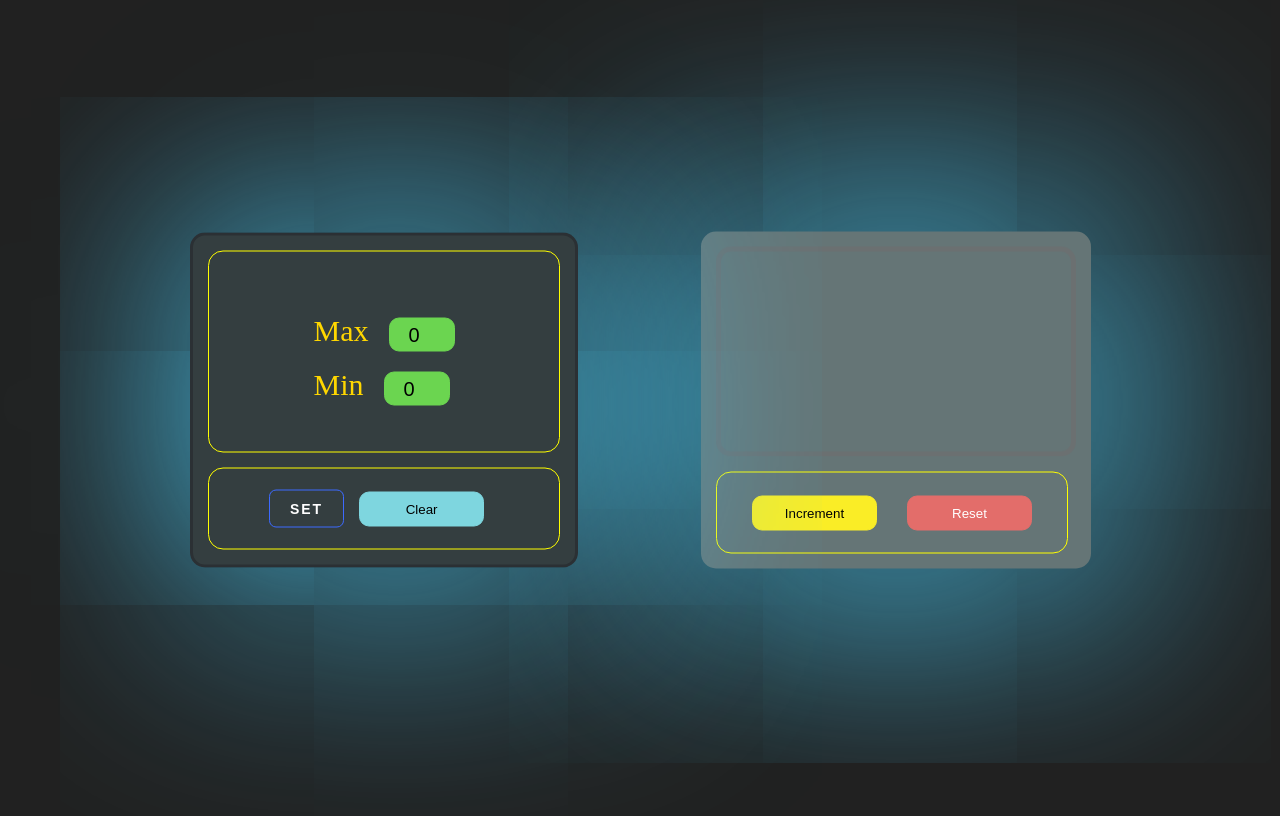
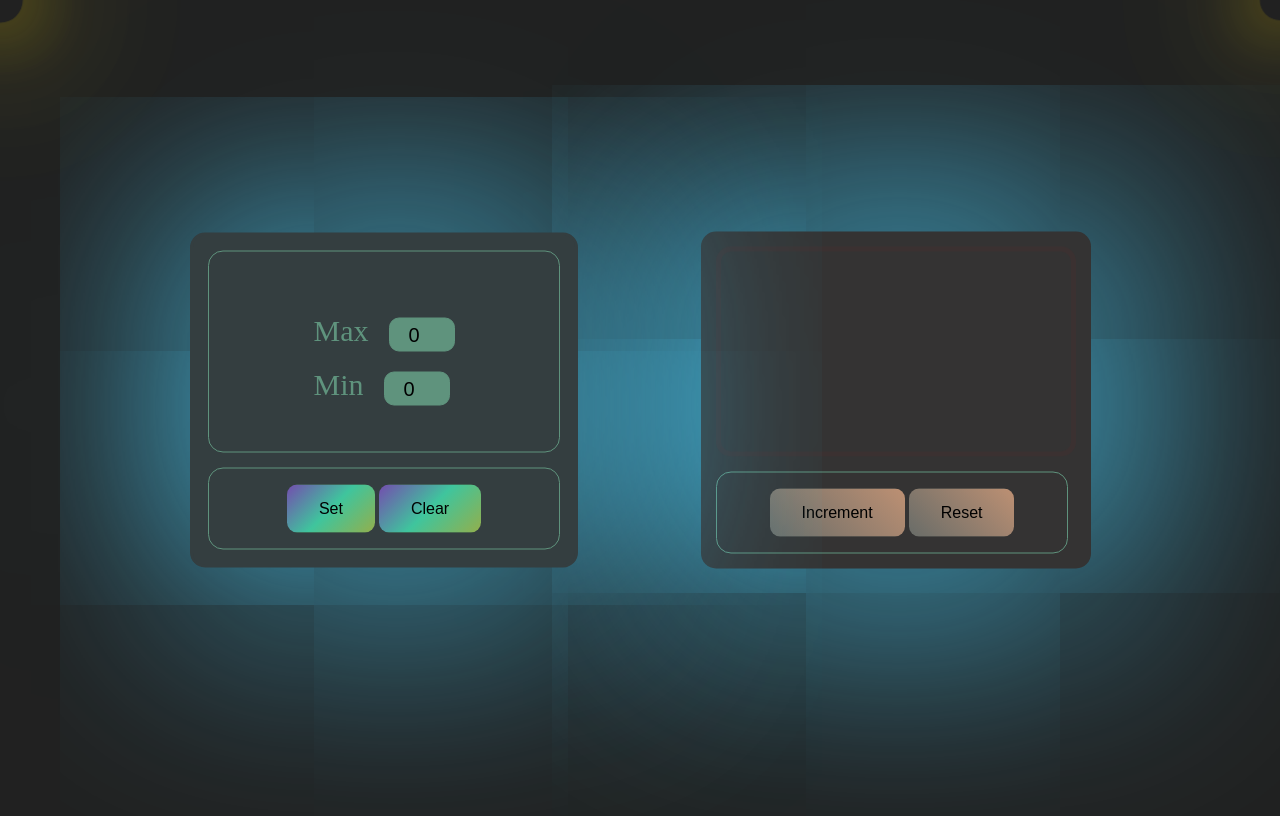
Before and after one commit to Zaitsev-AV/Counter, a React (Vite) app: page / in a window 1280 px wide. Built offline with nearby package versions, Linux system fonts and the light colour scheme.

Commit message:
Adding new styling

```diff
--- a/src/App.css
+++ /dev/null
@@ -1,18 +0,0 @@
-body {
-    width: 90%;
-    height: 100vh;
-    background-color: #212121;
-}
-
-.App {
-    position: absolute;
-    top: 50%;
-    left: 70%;
-    margin-right: -50%;
-    transform: translate(-50%, -50%);
-    border-radius: 15px;
-    border: none ;
-    padding: 15px;
-    background-color:   #657576;
-    box-shadow: 1px 3px 250px 30px #4bcffa;
-}
--- /dev/null
+++ b/src/App.module.css
@@ -0,0 +1,67 @@
+body {
+    width: 90%;
+    height: 100vh;
+    background-color: #212121;
+    overflow: hidden;
+}
+
+.app {
+    position: absolute;
+    top: 50%;
+    left: 70%;
+    margin-right: -50%;
+    transform: translate(-50%, -50%);
+    border-radius: 15px;
+    border: none ;
+    padding: 15px;
+    background-color: #343333;
+    box-shadow: 1px 3px 250px 30px #4bcffa;
+}
+
+.background {
+    /*position: fixed;*/
+    top: 0;
+    left: 0;
+    height: 100vh;
+    width: 100vw;
+    z-index: -1;
+}
+
+.background::before {
+    content: "";
+    position: absolute;
+    top: -30px;
+    left: -30px;
+    height: 60px;
+    width: 60px;
+    border-radius: 50%;
+    box-shadow: 0 0 190px #FFD700, 0 0 100px #FFD700, 0 0 290px #FFD700, 0 0 450px #FFD700;
+    animation: glow 2s linear infinite;
+}
+
+.background::after {
+    content: "";
+    position: absolute;
+    top: -30px;
+    right: -30px;
+    height: 60px;
+    width: 60px;
+    border-radius: 50%;
+    box-shadow: 0 0 190px #FFD700, 0 0 100px #FFD700, 0 0 290px #FFD700, 0 0 450px #FFD700;
+    animation: glow 3s linear infinite;
+}
+
+@keyframes glow {
+    0% {
+        transform: scale(0.5);
+        opacity: 0.5;
+    }
+    50% {
+        transform: scale(1);
+        opacity: 1;
+    }
+    100% {
+        transform: scale(0.5);
+        opacity: 0.5;
+    }
+}
--- a/src/App.tsx
+++ b/src/App.tsx
@@ -1,6 +1,7 @@
-import './App.css'
+import './App.module.css'
 import {Counter} from "./components/Counter/Counter";
 import {CounterTuner} from "./components/tuner/CounterTuner";
+import s from './App.module.css'
 
 
 function App() {
@@ -19,13 +20,13 @@ function App() {
 
 
 	return (
-		<>
-			<div className="App">
-				<Counter />
+
+			<div className={ s.background }>
+				<div className={ s.app }>
+					<Counter />
+				</div>
+				<CounterTuner />
 			</div>
-			<CounterTuner />
-		</>
-
 	)
 }
 
--- a/src/components/Button/Button.module.css
+++ b/src/components/Button/Button.module.css
@@ -1,171 +1,266 @@
 .inc {
+    background-color: #4CAF50;
+    background-image: linear-gradient(45deg, #4CAF50, #FF8C00);
+    border: none;
+    border-radius: 10px;
+    color: #000000;
+    cursor: pointer;
     display: inline-block;
-    width: 125px;
-    height: 35px;
-    background-color: #faed26;
-    border: 1px solid #faed26;
-    border-radius: 10px;
-    margin: 15px;
-    color: black;
-    /*box-shadow: 5px 3px 7px 5px wheat;*/
-    cursor: pointer;
-}
-
-.reset {
-    display: inline-block;
-    width: 125px;
-    height: 35px;
-    background-color: #e36d6a;
-    border: 1px solid #e36d6a;
-    border-radius: 10px;
-    margin: 15px;
-    color: white;
-    /*box-shadow: 5px 3px 7px 5px wheat;*/
-    cursor: pointer;
+    font-size: 16px;
+    margin: 4px 2px;
+    padding: 15px 32px;
+    position: relative;
+    text-align: center;
+    text-decoration: none;
+    z-index: 1;
 }
 
 .inc:hover {
+    box-shadow: 0 0 10px #4CAF50;
+    transform: scale(1.05);
+}
+
+.inc::before {
+    background-image: linear-gradient(-45deg, #4CAF50, #FF8C00, #4CAF50);
+    border-radius: 10px;
+    content: "";
+    height: 100%;
+    left: 0;
+    opacity: 0;
+    position: absolute;
+    top: 0;
+    transition: opacity 0.3s ease-in-out;
+    width: 100%;
+    z-index: -1;
+}
+.inc:hover::before {
+    opacity: 1;
+}
+
+@keyframes gradient {
+    0% {
+        background-position: 0% 50%;
+    }
+
+    50% {
+        background-position: 100% 50%;
+    }
+
+    100% {
+        background-position: 0% 50%;
+    }
+}
+.reset {
+    background-color: #4CAF50;
+    background-image: linear-gradient(45deg, #4CAF50, #FF8C00);
+    border: none;
+    border-radius: 10px;
+    color: #000000;
+    cursor: pointer;
     display: inline-block;
-    width: 150px;
-    height: 45px;
-    font-size: 15px;
-    background-color: #c8e365;
-    border: 1px solid #c8e365;
+    font-size: 16px;
+    margin: 4px 2px;
+    padding: 15px 32px;
+    position: relative;
+    text-align: center;
+    text-decoration: none;
+    z-index: 1;
+}
+
+.reset:hover {
+    box-shadow: 0 0 10px #4CAF50;
+    transform: scale(1.05);
+}
+
+.reset::before {
+    background-image: linear-gradient(-45deg, #4CAF50, #FF8C00, #4CAF50);
+    border-radius: 10px;
+    content: "";
+    height: 100%;
+    left: 0;
+    opacity: 0;
+    position: absolute;
+    top: 0;
+    transition: opacity 0.3s ease-in-out;
+    width: 100%;
+    z-index: -1;
+}
+
+.reset:hover::before {
+    opacity: 1;
+}
+
+@keyframes gradient {
+    0% {
+        background-position: 0% 50%;
+    }
+
+    50% {
+        background-position: 100% 50%;
+    }
+
+    100% {
+        background-position: 0% 50%;
+    }
+}
+
+.clear {
+    background-color: #4CAF50;
+    background-image: linear-gradient(-45deg, #93af4c, #3fc59d, #744caf);
+    border: none;
     border-radius: 10px;
     color: black;
     cursor: pointer;
+    display: inline-block;
+    font-size: 16px;
+    margin: 4px 2px;
+    padding: 15px 32px;
+    position: relative;
+    text-align: center;
+    text-decoration: none;
+    z-index: 1;
 }
 
-.reset:hover {
-    display: inline-block;
-    width: 150px;
-    height: 45px;
-    font-size: 15px;
-    background-color: firebrick;
-    border: 1px solid firebrick;
-    border-radius: 10px;
-    color: white;
-    cursor: pointer;
+.clear:hover {
+    box-shadow: 0 0 10px #4CAF50;
+    transform: scale(1.05);
 }
 
-.inc:active {
-    display: inline-block;
-    width: 150px;
-    height: 45px;
-    background-color: #6bd550;
-    border: 1px solid #6bd550;
+.clear::before {
+    background-image: linear-gradient(-45deg, #d0da51, #FF8C00, #7d1ff3);
+    border-radius: 10px;
+    content: "";
+    height: 100%;
+    left: 0;
+    opacity: 0;
+    position: absolute;
+    top: 0;
+    transition: opacity 0.3s ease-in-out;
+    width: 100%;
+    z-index: -1;
+}
+
+.clear:hover::before {
+    opacity: 1;
+}
+
+@keyframes gradient {
+    0% {
+        background-position: 0% 50%;
+    }
+
+    50% {
+        background-position: 100% 50%;
+    }
+
+    100% {
+        background-position: 0% 50%;
+    }
+}
+
+.set {
+    background-color: #4CAF50;
+    background-image: linear-gradient(-45deg, #93af4c, #3fc59d, #744caf);
+    border: none;
     border-radius: 10px;
     color: black;
     cursor: pointer;
-}
-
-.reset:active {
     display: inline-block;
-    width: 150px;
-    height: 45px;
-    background-color: hotpink;
-    border: 1px solid hotpink;
-    border-radius: 10px;
-    color: white;
-    cursor: pointer;
-}
-.clear {
-    display: inline-block;
-    width: 125px;
-    height: 35px;
-    background-color: #7ed6df;
-    border: 1px solid #7ed6df;
-    border-radius: 10px;
-    margin: 15px;
-    color: black;
-    /*box-shadow: 3px 2px 10px 2px black,*/
-    /*inset -7px 7px 15px 7px grey;*/
-    cursor: pointer;
-}
-
-.clear:hover {
-    display: inline-block;
-    width: 150px;
-    height: 45px;
-    background-color: #7ed6df;
-    border: 1px solid #7ed6df;
-    border-radius: 10px;
-    font-size: 15px;
-    margin: 15px;
-    color: black;
-    /*box-shadow: 3px 2px 10px 2px black,*/
-    /*inset 7px 7px 15px 7px grey;;*/
-    cursor: pointer;
-}
-.set {
+    font-size: 16px;
+    margin: 4px 2px;
+    padding: 15px 32px;
     position: relative;
-    padding: 10px 20px;
-    border-radius: 7px;
-    border: 1px solid rgb(61, 106, 255);
-    font-size: 14px;
-    text-transform: uppercase;
-    font-weight: 600;
-    letter-spacing: 2px;
-    background: transparent;
-    color: #fff;
-    overflow: hidden;
-    box-shadow: 0 0 0 0 transparent;
-    -webkit-transition: all 0.2s ease-in;
-    -moz-transition: all 0.2s ease-in;
-    transition: all 0.2s ease-in;
+    text-align: center;
+    text-decoration: none;
+    z-index: 1;
 }
 
 .set:hover {
-    background: rgb(61, 106, 255);
-    box-shadow: 0 0 30px 5px rgba(0, 142, 236, 0.815);
-    -webkit-transition: all 0.2s ease-out;
-    -moz-transition: all 0.2s ease-out;
-    transition: all 0.2s ease-out;
+    box-shadow: 0 0 10px #4CAF50;
+    transform: scale(1.05);
+}
+
+.set::before {
+    background-image: linear-gradient(-45deg, #d0da51, #FF8C00, #7d1ff3);
+    border-radius: 10px;
+    content: "";
+    height: 100%;
+    left: 0;
+    opacity: 0;
+    position: absolute;
+    top: 0;
+    transition: opacity 0.3s ease-in-out;
+    width: 100%;
+    z-index: -1;
 }
 
 .set:hover::before {
-    -webkit-animation: sh02 0.5s 0s linear;
-    -moz-animation: sh02 0.5s 0s linear;
-    animation: sh02 0.5s 0s linear;
+    opacity: 1;
 }
 
-.set::before {
-    content: '';
-    display: block;
-    width: 0px;
-    height: 86%;
-    position: absolute;
-    top: 7%;
-    left: 0%;
-    opacity: 0;
-    background: #fff;
-    box-shadow: 0 0 50px 30px #fff;
-    -webkit-transform: skewX(-20deg);
-    -moz-transform: skewX(-20deg);
-    -ms-transform: skewX(-20deg);
-    -o-transform: skewX(-20deg);
-    transform: skewX(-20deg);
-}
-
-@keyframes sh02 {
-    from {
-        opacity: 0;
-        left: 0%;
+@keyframes gradient {
+    0% {
+        background-position: 0% 50%;
     }
 
     50% {
-        opacity: 1;
+        background-position: 100% 50%;
     }
 
-    to {
-        opacity: 0;
-        left: 100%;
+    100% {
+        background-position: 0% 50%;
     }
 }
 
-.set:active {
-    box-shadow: 0 0 0 0 transparent;
-    -webkit-transition: box-shadow 0.2s ease-in;
-    -moz-transition: box-shadow 0.2s ease-in;
-    transition: box-shadow 0.2s ease-in;
+.disabled {
+    background-color: #7d867d;
+    background-image: linear-gradient(45deg, #686c68, #bd9073);
+    border: none;
+    border-radius: 10px;
+    color: #000000;
+    cursor: pointer;
+    display: inline-block;
+    font-size: 16px;
+    margin: 4px 2px;
+    padding: 15px 32px;
+    position: relative;
+    text-align: center;
+    text-decoration: none;
+    z-index: 1;
 }
+
+.disabled:hover {
+    box-shadow: 0 0 15px #aabdab;
+    transform: scale(1.05);
+}
+
+.disabled::before {
+    background-image: linear-gradient(-45deg, #626b62, #c2ab90, #7bcbb8);
+    border-radius: 10px;
+    content: "";
+    height: 100%;
+    left: 0;
+    opacity: 0;
+    position: absolute;
+    top: 0;
+    transition: opacity 0.3s ease-in-out;
+    width: 100%;
+    z-index: -1;
+}
+.disabled:hover::before {
+    opacity: 1;
+}
+
+@keyframes gradient {
+    0% {
+        background-position: 0% 50%;
+    }
+
+    50% {
+        background-position: 100% 50%;
+    }
+
+    100% {
+        background-position: 0% 50%;
+    }
+}
--- a/src/components/Button/Button.tsx
+++ b/src/components/Button/Button.tsx
@@ -14,6 +14,6 @@ export const Button: React.FC<ButtonProps> = (props) => {
 	return (
 		<button onClick={callBack}
 				disabled={disabled}
-				className={typeBtn === 'inc' ? b.inc : typeBtn === 'res' ? b.reset : typeBtn === 'set' ? b.set : b.clear}>{children}</button>
+				className={disabled ? b.disabled : typeBtn === 'inc' ? b.inc : typeBtn === 'res' ? b.reset : typeBtn === 'set' ? b.set : b.clear}>{children}</button>
 	);
 };
--- a/src/components/Counter/Counter.module.css
+++ b/src/components/Counter/Counter.module.css
@@ -9,7 +9,7 @@
     border-radius: 15px;
     width: 350px;
     height: 200px;
-    border: 1px solid yellow;
+    border: 1px solid #5f937d;
     font-size: 100px;
     color: gold;
 }
@@ -19,7 +19,7 @@
     align-items: center;
     justify-content: center;
     margin-top: 15px;
-    border: 1px solid yellow;
+    border: 1px solid #5f937d;
     border-radius: 15px;
     width: 350px;
     height: 80px;
--- a/src/components/tuner/CounterTuner.module.css
+++ b/src/components/tuner/CounterTuner.module.css
@@ -5,7 +5,7 @@
     margin-right: -50%;
     transform: translate(-50%, -50%);
     border-radius: 15px;
-    border: 3px solid rgba(12,4,10,0.22);
+    border: 3px solid #343E40;
     padding: 15px;
     background:   #343E40;
     box-shadow: 10px 5px 250px 20px #4bcffa;
@@ -17,9 +17,9 @@
     border-radius: 15px;
     width: 350px;
     height: 200px;
-    border: 1px solid yellow;
+    border: 1px solid #5f937d;
     font-size: 30px;
-    color: gold;
+    color: #5f937d;
 }
 .scoreboard input {
     margin-left: 20px;
@@ -27,9 +27,9 @@
     width: 60px;
     height: 30px;
     font-size: 20px;
-    background-color: #6bd550;
+    background-color: #5f937d;
     border-radius: 10px;
-    border: #6bd550 1px solid;
+    border: #5f937d 1px solid;
     text-align: center;
 
 }
@@ -39,7 +39,7 @@
     align-items: center;
     justify-content: center;
     margin-top: 15px;
-    border: 1px solid yellow;
+    border: 1px solid #5f937d;
     border-radius: 15px;
     width: 350px;
     height: 80px;
```
